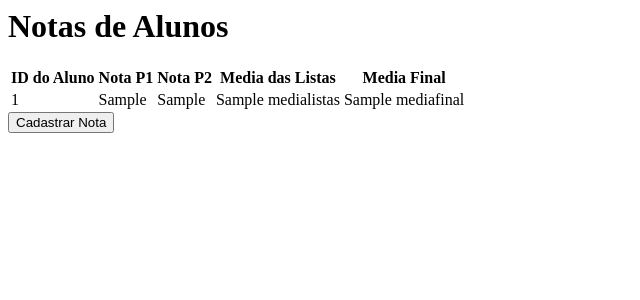
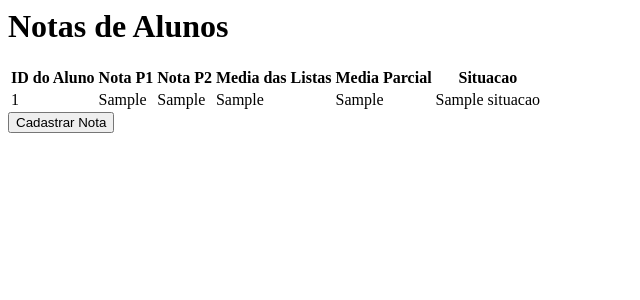
Before and after one commit to MaquinaDeCoxinha/lpdesafionotas2023.2, a Flask app: page /home in a window 1280 px wide. Shown: the top 300 px of the page, without its empty margins (0-640 px from the left). Run offline with Flask 3, Linux system fonts and the light colour scheme; a database or web service that is not in the repository returns one stand-in record (values such as "Sample title"); some libraries are stand-ins or nearby versions.

Commit message:
fixed visualization of grades

```diff
--- a/projeto/model.py
+++ b/projeto/model.py
@@ -24,7 +24,7 @@
         self.media_listas = sum(numbers)/len(numbers)
 
     def definir_media_parcial(self):
-        self.media_parcial = (self.nota_p1 + self.nota_p2)*0.8 + (self.media_listas)*0.2
+        self.media_parcial = ((self.nota_p1 + self.nota_p2)/2)*0.8 + (self.media_listas)*0.2
         if self.media_parcial >= 7:
             self.situaco = 'Aprovado'
         elif self.media_parcial < 7 and self.media_parcial >= 3:
--- a/projeto/templates/home.html
+++ b/projeto/templates/home.html
@@ -12,17 +12,19 @@
                 <th>Nota P1</th>
                 <th>Nota P2</th>
                 <th>Media das Listas</th>
-                <th>Media Final</th>
+                <th>Media Parcial</th>
+                <th>Situacao</th>
             </tr>
         </thead>
         <tbody>
             {% for nota in notas %}
             <tr>
                 <td>{{ nota.aluno_id }}</td>
-                <td>{{ nota.notap1 }}</td>
-                <td>{{ nota.notap2 }}</td>
-                <td>{{ nota.medialistas }}</td>
-                <td>{{ nota.mediafinal }}</td>
+                <td>{{ nota.nota_p1 }}</td>
+                <td>{{ nota.nota_p2 }}</td>
+                <td>{{ nota.media_listas }}</td>
+                <td>{{ nota.media_parcial }}</td>
+                <td>{{ nota.situacao }}</td>
             </tr>
             {% endfor %}
         </tbody>
```
